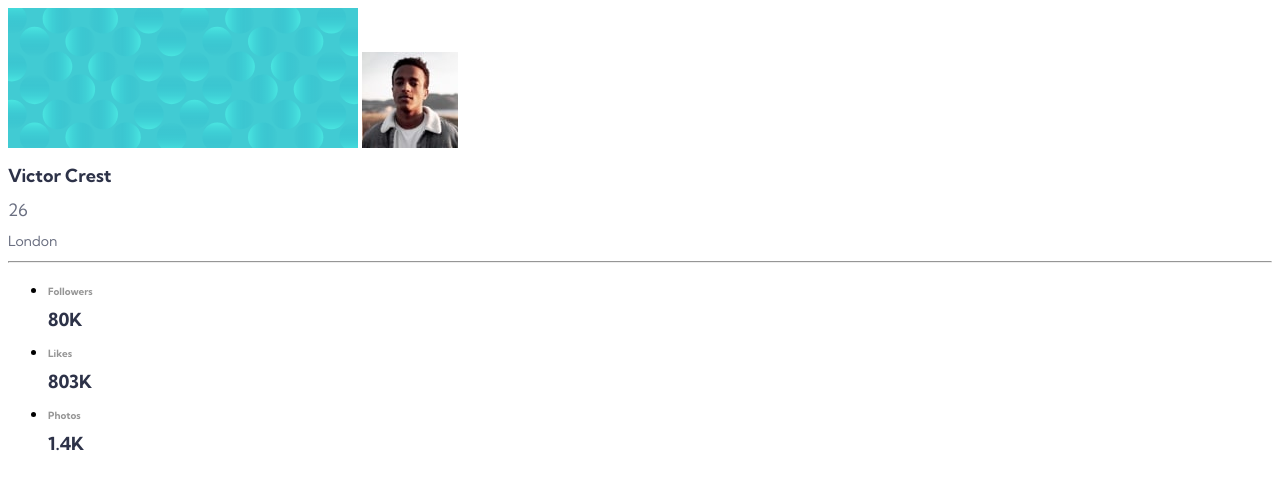
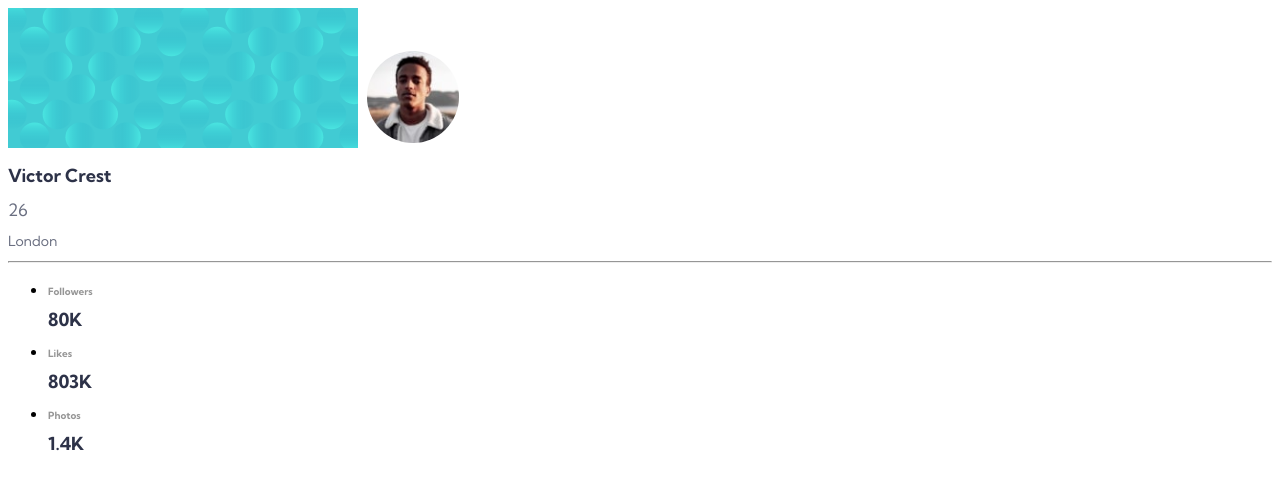
Before and after one commit to h4sitha/Profile-card-component-frontendmentor, a plain HTML site: page index.html in a window 1280 px wide. Drawn offline with Linux system fonts and the light colour scheme.

Commit message:
Add styles to the profile picture

```diff
--- a/index.html
+++ b/index.html
@@ -21,7 +21,7 @@
 
     <img src="./images/bg-pattern-card.svg" alt="pattern of blue circles in a blue background">
 
-    <img src="./images/image-victor.jpg" alt="profile picture of Victor Crest">
+    <img id="profile-pic" src="./images/image-victor.jpg" alt="profile picture of Victor Crest">
 
     <h1>Victor Crest</h1>
     <span>26</span>
--- a/styles.css
+++ b/styles.css
@@ -34,3 +34,9 @@ li > span {
 hr {
     border-top: 1px solid hsl(0, 0%, 59%);
 }
+
+#profile-pic {
+    border-radius: 50%;
+    width: 92px;
+    border: 5.6px solid white;
+}
```
